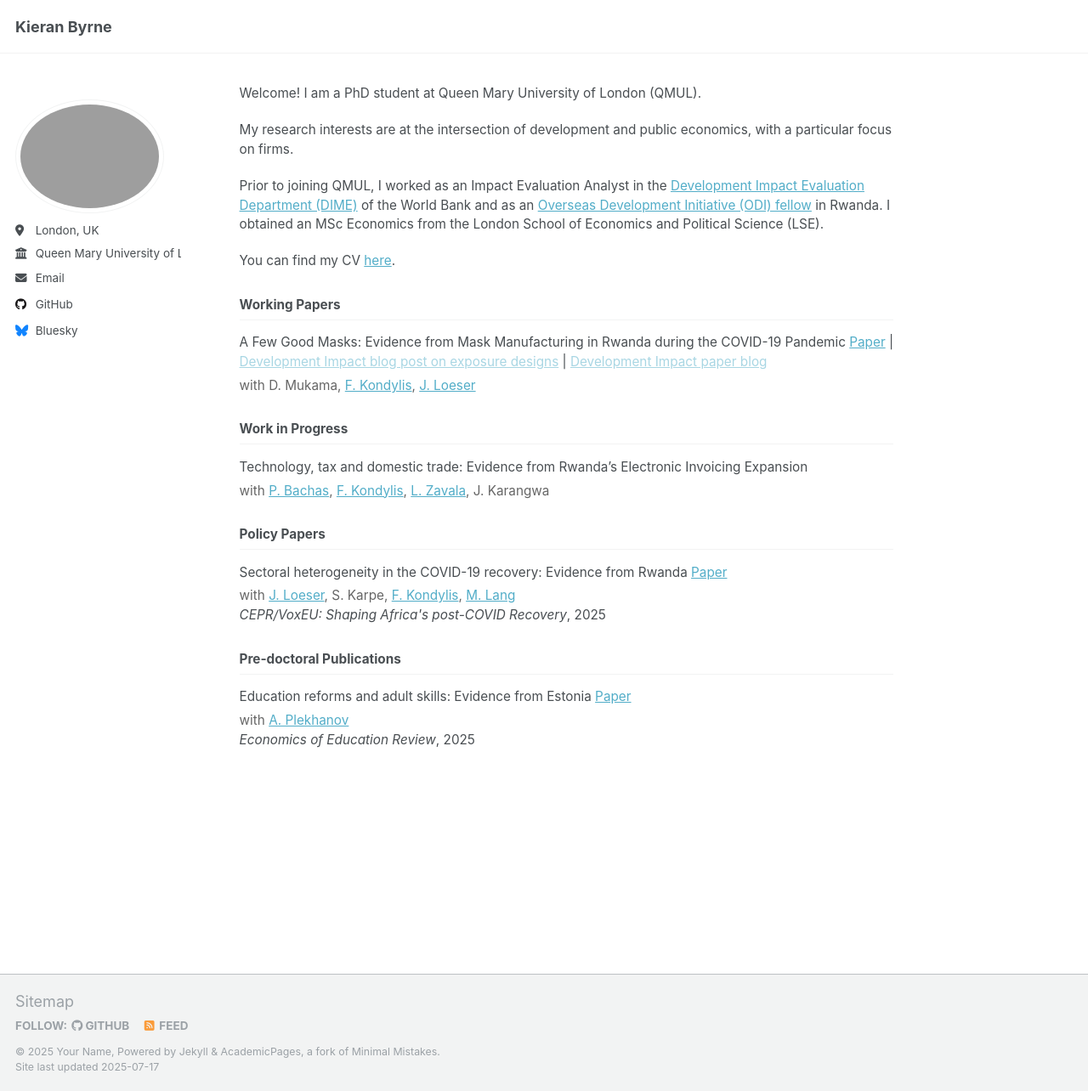
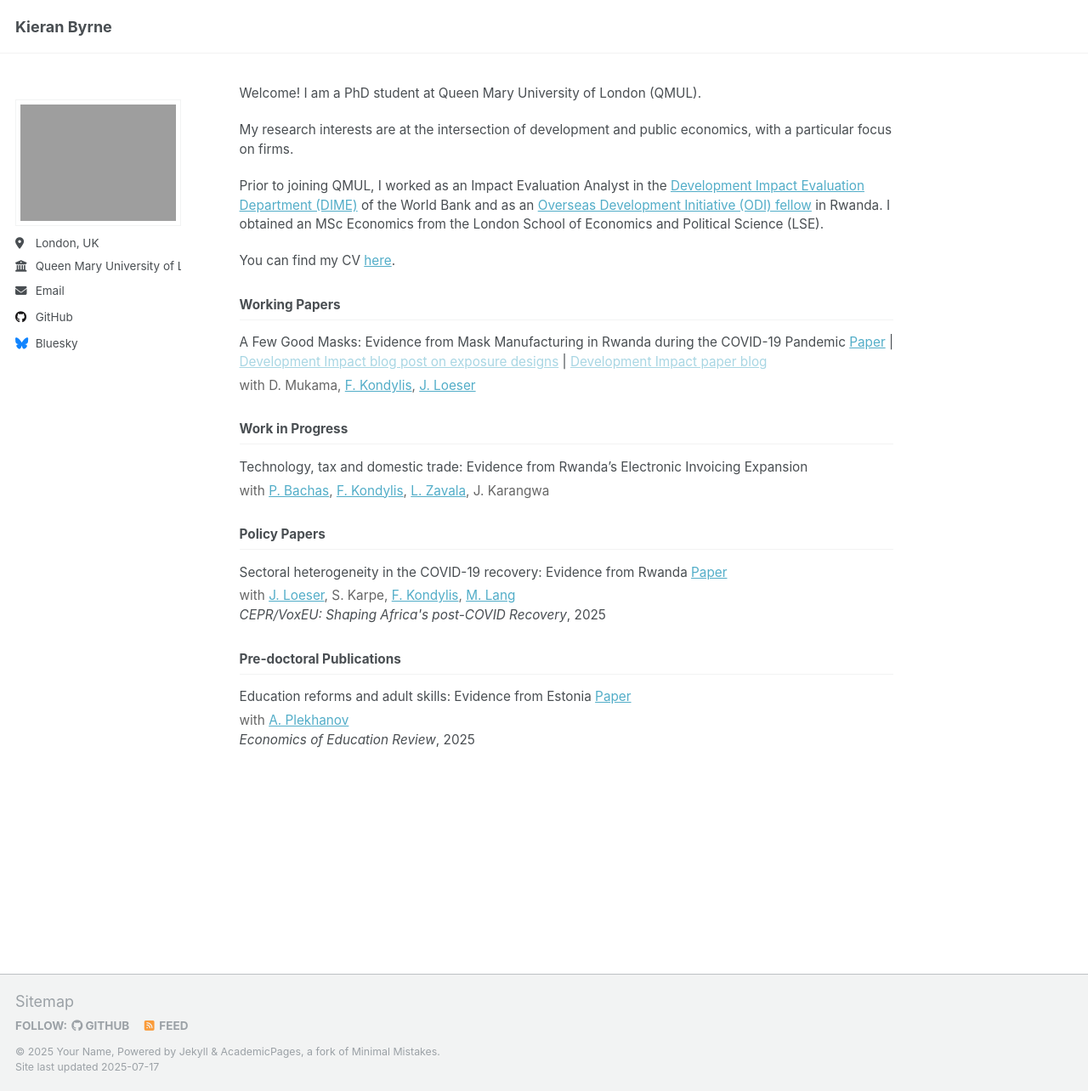
Before and after one commit to kbyrne-econ/kbyrne-econ.github.io, a Jekyll site: the page built from _pages/about.md, in a window 1280 px wide and 1284 px high. Shown: the whole window at 85% size. Built offline with Jekyll 4.4.1, drawn with Linux system fonts in a browser that asks for light colours; a script that is not in the unit is left out.

Commit message:
Increase max-width for sidebar images and links for better visibility

```diff
--- a/_sass/layout/_sidebar.scss
+++ b/_sass/layout/_sidebar.scss
@@ -94,8 +94,8 @@
   }
 
   img {
-    max-width: 175px;
-    border-radius: 50%;
+    max-width: 350px;
+    border-radius: 0%;
 
     @include breakpoint($large) {
       padding: 5px;
--- a/_sass/theme/_default.scss
+++ b/_sass/theme/_default.scss
@@ -23,7 +23,7 @@ $global-transition          : all 0.2s ease-in-out;
 $masthead-height            : 70px;
 $navicon-width              : 28px;
 $navicon-height             : 4px;
-$sidebar-link-max-width     : 250px;
+$sidebar-link-max-width     : 400px;
 $sidebar-screen-min-width   : 1024px;
 
 /* Default light theme for the site */
```
